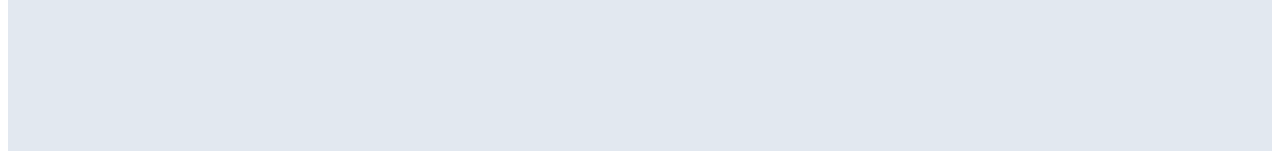
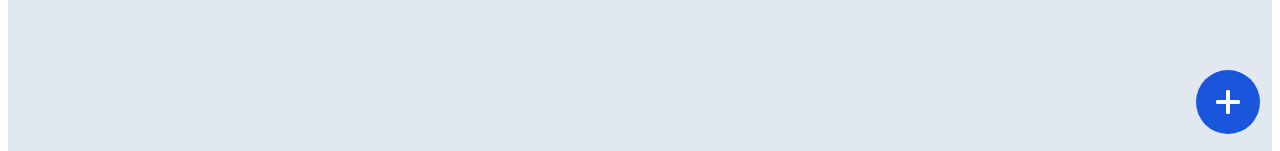
Before and after one commit to WukerDev/Bookworm-React-TS-Tailwind-University-Project, a React (Vite) app in the folder bookworm/: page / in a window 1280 px wide. Shown: the part 654-805 px from the top of the page. Built offline with nearby package versions, Linux system fonts and the light colour scheme.

Commit message:
Plus button

```diff
--- a/bookworm/src/Components/Menu.tsx
+++ b/bookworm/src/Components/Menu.tsx
@@ -191,7 +191,12 @@ const BookList = () => {
       </div>
       )}
 </div>
-</>
+<button type="submit"  className="text-white fixed bottom-3 right-5  p-0 w-16 h-16 bg-blue-700 hover:bg-blue-800 focus:ring-4 focus:outline-none focus:ring-blue-300 font-medium rounded-full text-sm dark:bg-blue-600 dark:hover:bg-blue-700 dark:focus:ring-blue-800"><svg viewBox="0 0 20 20" enable-background="new 0 0 20 20" className="w-10 h-10 inline-block">
+            <path fill="#FFFFFF" d="M16,10c0,0.553-0.048,1-0.601,1H11v4.399C11,15.951,10.553,16,10,16c-0.553,0-1-0.049-1-0.601V11H4.601
+                                    C4.049,11,4,10.553,4,10c0-0.553,0.049-1,0.601-1H9V4.601C9,4.048,9.447,4,10,4c0.553,0,1,0.048,1,0.601V9h4.399
+                                    C15.952,9,16,9.447,16,10z" />
+          </svg></button>
+         </>
   );
 };
 
```
